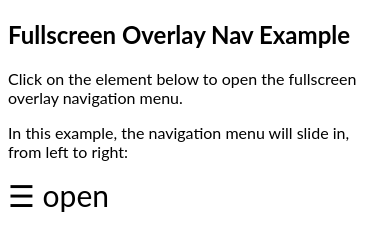
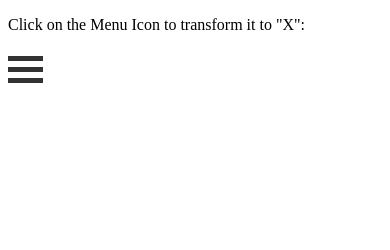
Before and after one commit to gonz-tyler/maths-promotion-website, a website: page test.html in a window 390 px wide. Drawn offline with Linux system fonts and the light colour scheme.

Commit message:
changes to menu mobile

```diff
--- a/test.html
+++ b/test.html
@@ -3,8 +3,30 @@
 <head>
 <meta name="viewport" content="width=device-width, initial-scale=1">
 <style>
-body {
-  font-family: 'Lato', sans-serif;
+.menu-button-container {
+  display: inline-block;
+  cursor: pointer;
+  z-index: 300;
+  color: #fff;
+}
+
+.bar1, .bar2, .bar3 {
+  width: 35px;
+  height: 5px;
+  background-color: #333;
+  margin: 6px 0;
+  transition: 0.4s;
+  z-index: 2000000;
+}
+
+.change .bar1 {
+  transform: translate(0, 11px) rotate(-45deg);
+}
+
+.change .bar2 {opacity: 0;}
+
+.change .bar3 {
+  transform: translate(0, -11px) rotate(45deg);
 }
 
 .overlay {
@@ -14,8 +36,8 @@ body {
   z-index: 1;
   top: 0;
   right: 0;
-  background-color: rgb(255,255,255);
-  background-color: rgba(255,255,255, 0.9);
+  background-color: var(0,0,0);
+  background-color: rgba(0,0,0, 0.9);
   overflow-x: hidden;
   transition: 0.5s;
 }
@@ -56,12 +78,21 @@ body {
   right: 35px;
   }
 }
+
+
 </style>
 </head>
 <body>
 
+<p>Click on the Menu Icon to transform it to "X":</p>
+<div class="menu-button-container" onclick="myFunction(this)">
+  <div class="bar1"></div>
+  <div class="bar2"></div>
+  <div class="bar3"></div>
+</div>
+
 <div id="myNav" class="overlay">
-  <a href="javascript:void(0)" class="closebtn" onclick="closeNav()">&times;</a>
+
   <div class="overlay-content">
     <a href="#">About</a>
     <a href="#">Services</a>
@@ -70,18 +101,23 @@ body {
   </div>
 </div>
 
-<h2>Fullscreen Overlay Nav Example</h2>
-<p>Click on the element below to open the fullscreen overlay navigation menu.</p>
-<p>In this example, the navigation menu will slide in, from left to right:</p>
-<span style="font-size:30px;cursor:pointer" onclick="openNav()">&#9776; open</span>
-
 <script>
-function openNav() {
-  document.getElementById("myNav").style.width = "100%";
+function myFunction(x) {
+  x.classList.toggle("change");
+  var myNav = document.getElementById("myNav");
+  if (myNav.style.width === "100%") {
+    myNav.style.width = "0%";
+  } else {
+    myNav.style.width = "100%";
+  }
 }
 
 function closeNav() {
-  document.getElementById("myNav").style.width = "0%";
+  var myNav = document.getElementById("myNav");
+  var container = document.querySelector(".container");
+
+  myNav.style.width = "0%";
+  container.classList.remove("change");
 }
 </script>
 
```
Also changed, not shown: index.html (+1 -1 lines).
